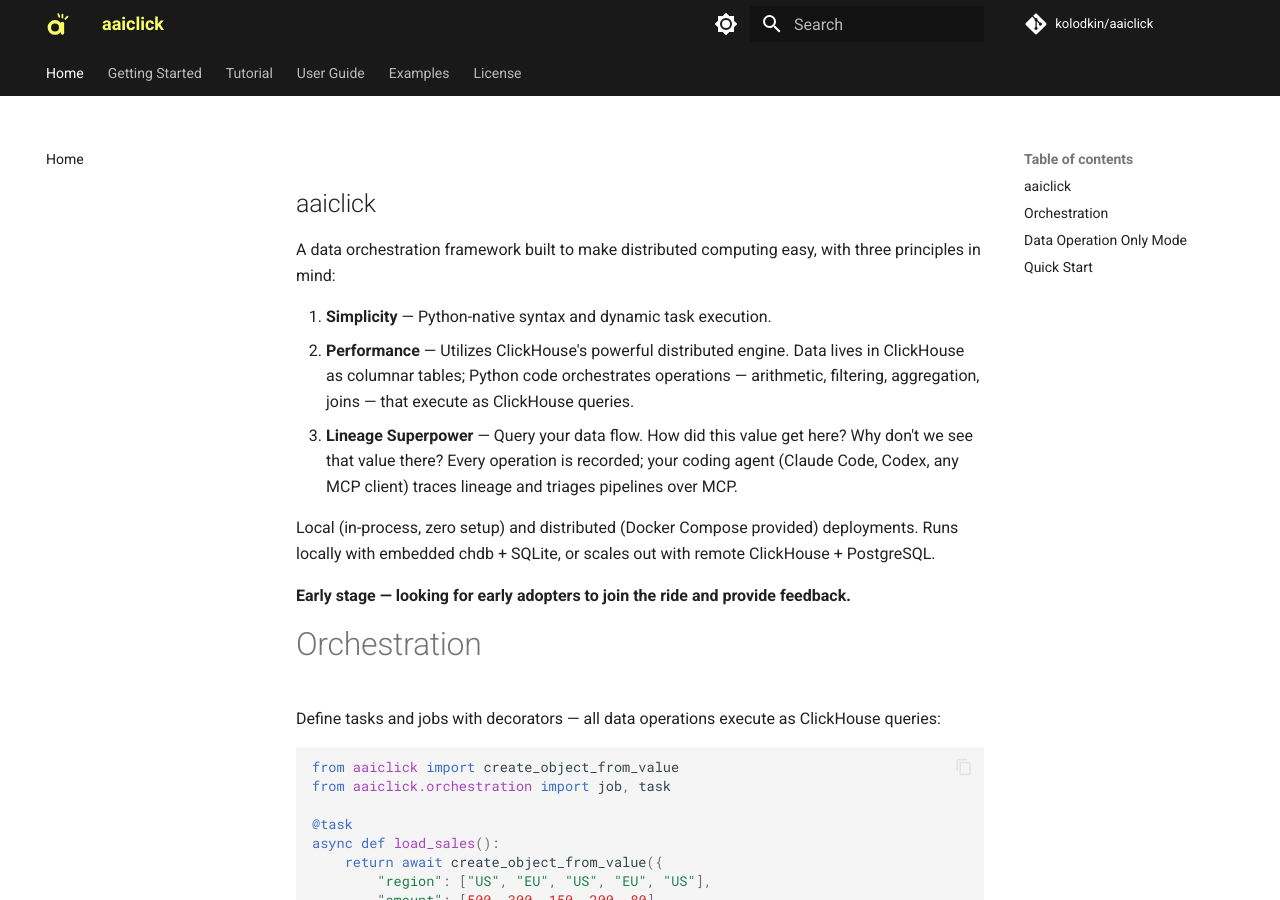
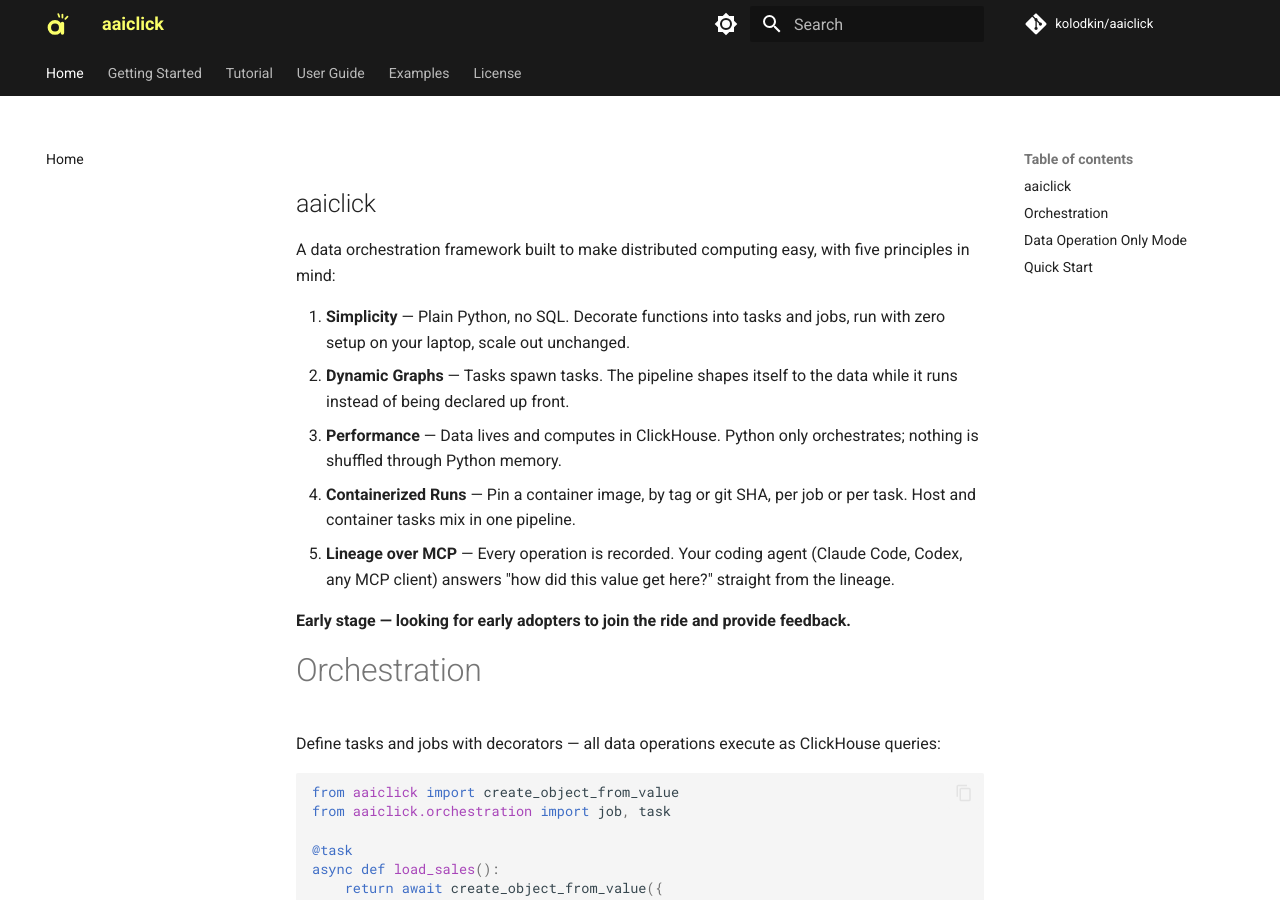
Before and after one commit to kolodkin/aaiclick, an MkDocs documentation site: the page built from docs/index.md, in a window 1280 px wide and 900 px high. Built offline with MkDocs 1.6.1 and Material for MkDocs 9.7.7, drawn with Linux system fonts in a browser that asks for light colours; comment, search, counter and statistics services are not loaded.

Commit message:
Rewrite README principles as four advantage-led bullets (#458)
* Rewrite README principles as four advantage-led bullets

State what aaiclick buys the user rather than how it works: no-SQL
Python with zero-setup local mode, data staying in ClickHouse,
per-task container images across subprocess/Docker/Kubernetes runners,
and SQL-level lineage over MCP plus the web UI. Fold the separate
local/distributed paragraph into the Simplicity bullet. docs/index.md
carries the same copy.

Co-Authored-By: Claude Fable 5.1 <noreply@anthropic.com>
Claude-Session: https://claude.ai/code/session_01LYqe6P7jBaFNSj5Qw4NrJM

* Add Dynamic Graphs principle to README

Runtime-built job graphs are distinctive enough for their own bullet:
tasks returning tasks, dependencies from passed values or >>, and Group
fan-in. Drop the spawning clause from Simplicity so it is said once.

Co-Authored-By: Claude Fable 5.1 <noreply@anthropic.com>
Claude-Session: https://claude.ai/code/session_01LYqe6P7jBaFNSj5Qw4NrJM

* Trim README principles to essence

Shorten each bullet to the advantage itself, drop API detail, and name
the lineage principle by its MCP support.

Co-Authored-By: Claude Fable 5.1 <noreply@anthropic.com>
Claude-Session: https://claude.ai/code/session_01LYqe6P7jBaFNSj5Qw4NrJM

* Align PyPI and docs site descriptions with README pitch

Replace the "translates Python code into ClickHouse operations" line in
pyproject.toml and mkdocs.yml with the orchestration-framework pitch, and
add orchestration, pipeline, lineage and mcp to the PyPI keywords.

Co-Authored-By: Claude Fable 5.1 <noreply@anthropic.com>
Claude-Session: https://claude.ai/code/session_01LYqe6P7jBaFNSj5Qw4NrJM

* Quote mkdocs site_description

The new description contains a colon, which YAML rejects in an unquoted
scalar.

Co-Authored-By: Claude Fable 5.1 <noreply@anthropic.com>
Claude-Session: https://claude.ai/code/session_01LYqe6P7jBaFNSj5Qw4NrJM

---------

Co-authored-by: Claude <noreply@anthropic.com>

```diff
--- a/docs/index.md
+++ b/docs/index.md
@@ -1,14 +1,13 @@
 aaiclick
 ---
 
-A data orchestration framework built to make distributed computing easy, with three principles in mind:
+A data orchestration framework built to make distributed computing easy, with five principles in mind:
 
-1. **Simplicity** — Python-native syntax and dynamic task execution.
-2. **Performance** — Utilizes ClickHouse's powerful distributed engine. Data lives in ClickHouse as columnar tables; Python code orchestrates operations — arithmetic, filtering, aggregation, joins — that execute as ClickHouse queries.
-3. **Lineage Superpower** — Query your data flow. How did this value get here? Why don't we see that value there? Every operation is recorded; your coding agent (Claude Code, Codex, any MCP client) traces lineage and triages pipelines over MCP.
-
-Local (in-process, zero setup) and distributed (Docker Compose provided) deployments.
-Runs locally with embedded chdb + SQLite, or scales out with remote ClickHouse + PostgreSQL.
+1. **Simplicity** — Plain Python, no SQL. Decorate functions into tasks and jobs, run with zero setup on your laptop, scale out unchanged.
+2. **Dynamic Graphs** — Tasks spawn tasks. The pipeline shapes itself to the data while it runs instead of being declared up front.
+3. **Performance** — Data lives and computes in ClickHouse. Python only orchestrates; nothing is shuffled through Python memory.
+4. **Containerized Runs** — Pin a container image, by tag or git SHA, per job or per task. Host and container tasks mix in one pipeline.
+5. **Lineage over MCP** — Every operation is recorded. Your coding agent (Claude Code, Codex, any MCP client) answers "how did this value get here?" straight from the lineage.
 
 **Early stage — looking for early adopters to join the ride and provide feedback.**
 
--- a/mkdocs.yml
+++ b/mkdocs.yml
@@ -1,5 +1,5 @@
 site_name: aaiclick
-site_description: A Python framework that translates Python code into ClickHouse operations for big data computing
+site_description: "Data orchestration framework on ClickHouse: plain-Python pipelines, dynamic task graphs, containerized runs, lineage over MCP"
 site_url: https://aaiclick.readthedocs.io/en/stable/
 repo_url: https://github.com/kolodkin/aaiclick
 repo_name: kolodkin/aaiclick
--- a/pyproject.toml
+++ b/pyproject.toml
@@ -5,14 +5,14 @@ build-backend = "setuptools.build_meta"
 [project]
 name = "aaiclick"
 dynamic = ["version"]
-description = "A Python framework that translates Python code into ClickHouse operations for big data computing"
+description = "Data orchestration framework on ClickHouse: plain-Python pipelines, dynamic task graphs, containerized runs, lineage over MCP"
 readme = "README.md"
 requires-python = ">=3.10"
 license = {text = "MIT"}
 authors = [
     {name = "aaiclick Contributors"}
 ]
-keywords = ["clickhouse", "big data", "database", "analytics", "data processing"]
+keywords = ["clickhouse", "orchestration", "pipeline", "lineage", "mcp", "big data", "analytics", "data processing"]
 classifiers = [
     "Development Status :: 3 - Alpha",
     "Intended Audience :: Developers",
```
Also changed, not shown: README.md (+6 -7 lines).
